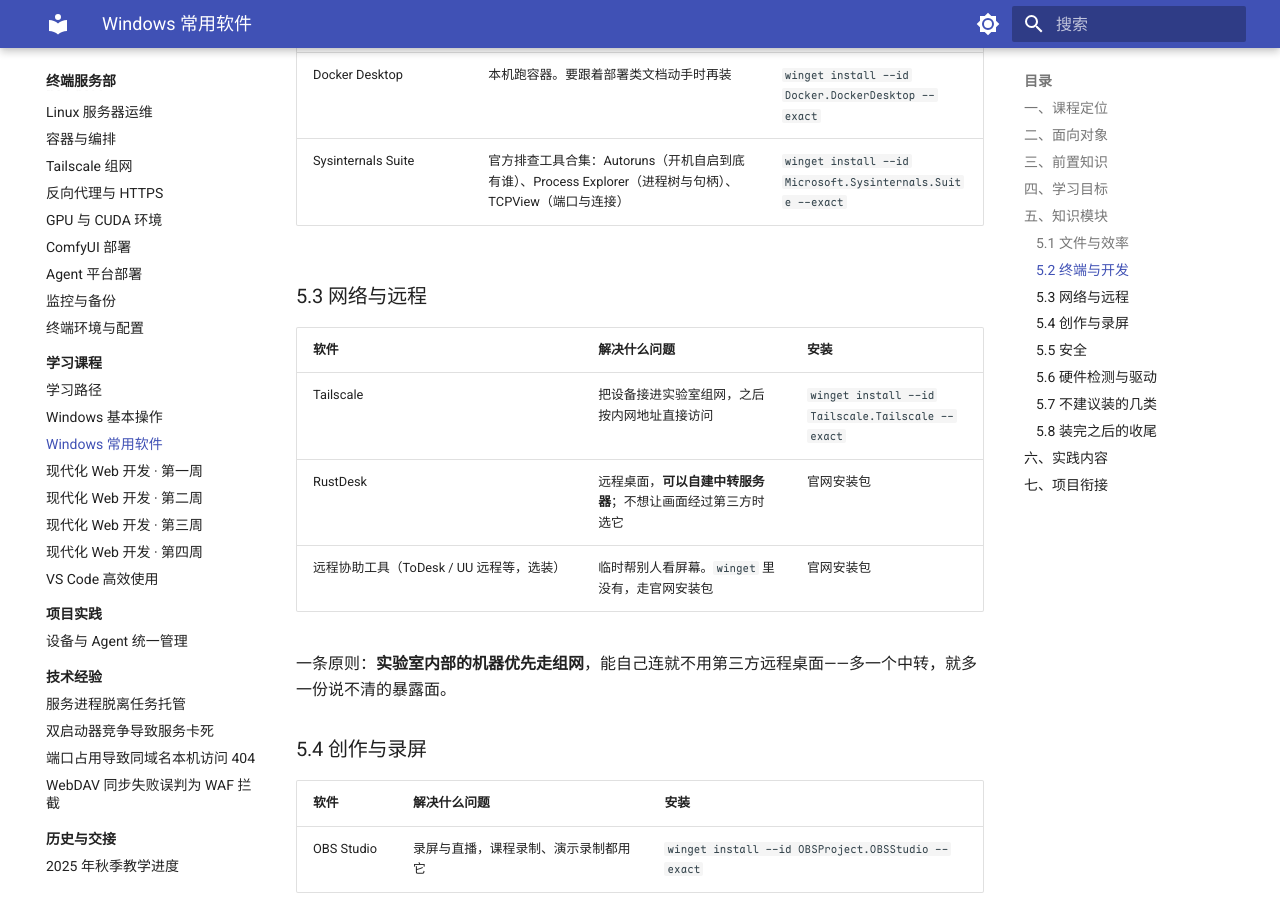
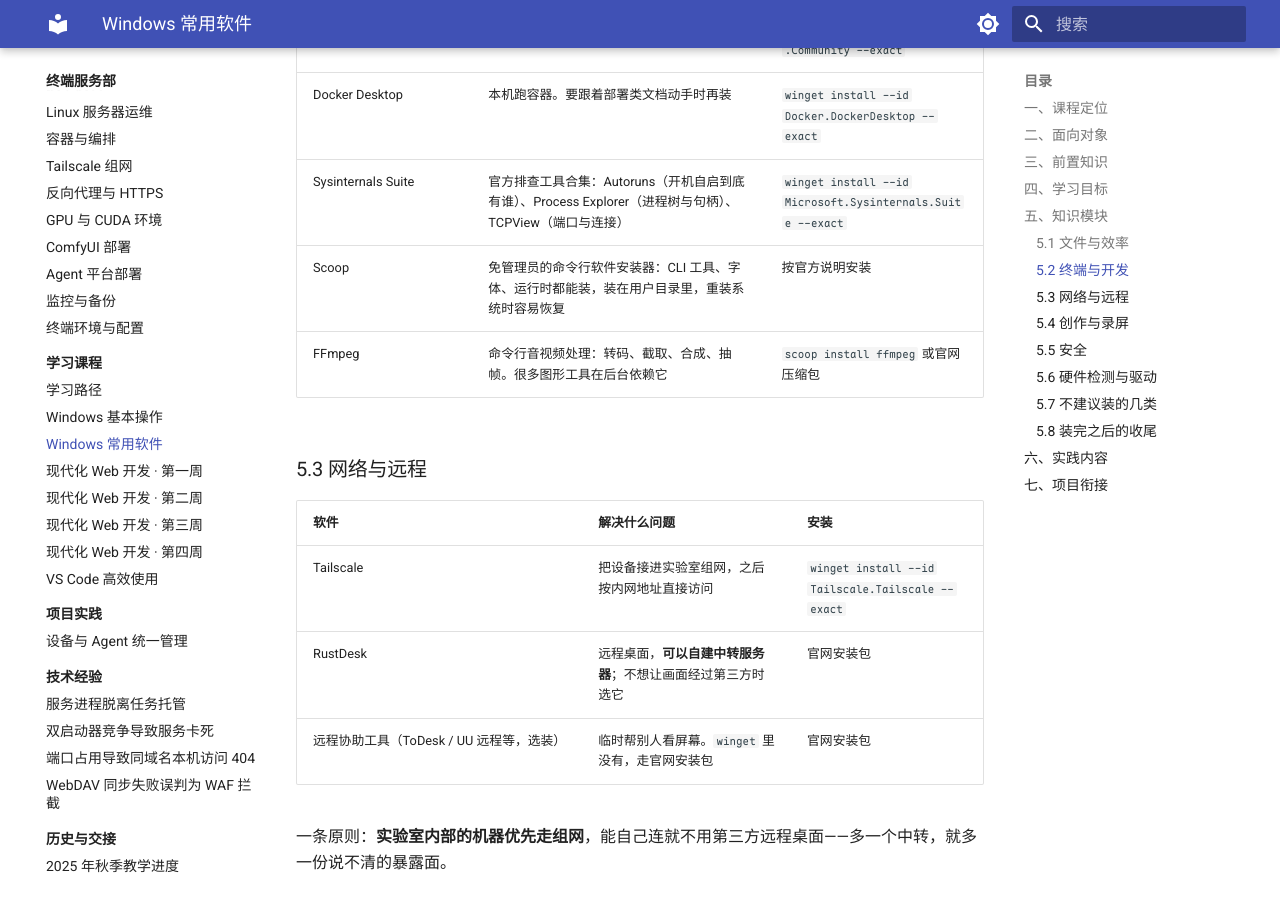
Before and after one commit to publieople/lab-terminal-service, an MkDocs documentation site: the page built from docs/部门/终端服务部/学习课程/Windows常用软件.md, in a window 1280 px wide and 900 px high, scrolled down 2919 px. Built offline with MkDocs 1.6.1 and Material for MkDocs 9.7.7, drawn with Linux system fonts in a browser that asks for light colours; some of the changed text lies outside the part shown.

Commit message:
docs: 按 UniGetUI 导出核对软件清单，修正并补 Scoop/FFmpeg
用户导出了 UniGetUI 的完整包列表（261 个包、12 个来源），据此修正上一轮的
判断错误与清单内容：

- 上一轮我按注册表盘点，说"机器上没有第三方压缩软件"——**这条是错的**：
  7zip 26.03 是通过 Scoop 装的，注册表看不到。清单里那一行改成
  "7-Zip / NanaZip（二选一）"，两个 winget 包 ID 都核过。
- 补 Scoop：用户本机的主力 CLI 包管理器（aria2/ffmpeg/fastfetch/字体等
  二十来个包都在它下面），免管理员、装在用户目录，值得写进部门清单。
- 补 FFmpeg：本机已有，命令行音视频处理，很多图形工具在后台依赖它。
- 终端环境与配置：字体段落补一句——若用过 Scoop，字体也可以从 nerd-fonts
  桶装，本机常用字体就是这么装的（只写判断，不写具体包名）。

四道门 + verify-merge 全绿。

```diff
--- a/docs/部门/终端服务部/学习课程/Windows常用软件.md
+++ b/docs/部门/终端服务部/学习课程/Windows常用软件.md
@@ -63,7 +63,7 @@ tags: [学习课程, Windows, 工具]
 | PowerToys | 微软官方的小工具合集：窗口分屏布局、批量重命名、取色、快捷键速查、Run 启动器 | `winget install --id Microsoft.PowerToys --exact` |
 | Everything | 按文件名全盘搜索，输入即出结果。Windows 自带搜索在文件多的时候慢到没法用 | `winget install --id voidtools.Everything --exact` |
 | OneCommander | 双栏文件管理器，带标签页、快速预览。整理大量文件时比资源管理器省一半操作 | `winget install --id MilosParipovic.OneCommander --exact` |
-| NanaZip | 压缩解压：系统自带的 zip 功能打不开 rar/7z，也不能分卷与加密 | `winget install --id M2Team.NanaZip --exact` |
+| 7-Zip / NanaZip（二选一） | 压缩解压：系统自带的 zip 功能打不开 rar/7z，也不能分卷与加密 | `winget install --id 7zip.7zip --exact` 或 `winget install --id M2Team.NanaZip --exact` |
 | AutoHotkey | 把重复操作写成快捷键脚本，例如"一键把选中的路径转成反斜杠" | `winget install --id AutoHotkey.AutoHotkey --exact` |
 | UniGetUI | 图形界面的包管理器，把 winget / Scoop / Chocolatey / pip / npm 收在一个窗口里，看得到装了什么、哪些能升级 | 官网安装包（`winget search` 里没搜到同名包） |
 | Quicker / PixPin（选装） | 快捷动作面板 / 带贴图与 OCR 的截图工具。两个都很有用，但 `winget` 里没有，走官网安装包 | 官网安装包 |
@@ -84,6 +84,8 @@ tags: [学习课程, Windows, 工具]
 | Visual Studio Community | 需要 .NET / C++ 桌面或调试场景时才装，体积大，日常不必装 | `winget install --id Microsoft.VisualStudio.2022.Community --exact` |
 | Docker Desktop | 本机跑容器。要跟着部署类文档动手时再装 | `winget install --id Docker.DockerDesktop --exact` |
 | Sysinternals Suite | 官方排查工具合集：Autoruns（开机自启到底有谁）、Process Explorer（进程树与句柄）、TCPView（端口与连接） | `winget install --id Microsoft.Sysinternals.Suite --exact` |
+| Scoop | 免管理员的命令行软件安装器：CLI 工具、字体、运行时都能装，装在用户目录里，重装系统时容易恢复 | 按官方说明安装 |
+| FFmpeg | 命令行音视频处理：转码、截取、合成、抽帧。很多图形工具在后台依赖它 | `scoop install ffmpeg` 或官网压缩包 |
 
 ### 5.3 网络与远程
 
```
Also changed, not shown: docs/部门/终端服务部/技术模块/终端环境与配置.md (+2 -2 lines).
